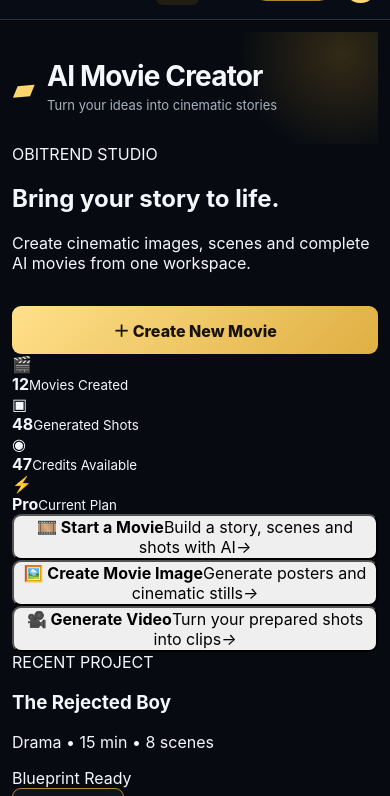
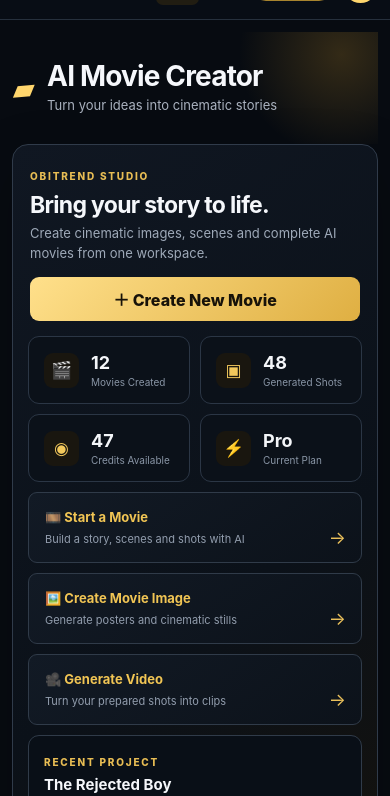
Before and after one commit to birdsin/Obitrend-AI-Movie-Creator, a website: page index.html in a window 390 px wide. Shown: the part 48-844 px from the top of the page. Drawn offline with Linux system fonts and the light colour scheme.

Commit message:
Style realistic AI movie dashboard

```diff
--- a/styles.css
+++ b/styles.css
@@ -2062,3 +2062,38 @@ img{max-width:100%}
   .dashboard{width:100%;max-width:100%}
   .dashboard section{margin-left:0 !important;margin-right:0 !important}
 }
+
+
+/* REALISTIC AI MOVIE DASHBOARD */
+.movie-dashboard-overview{margin:0 0 20px;background:linear-gradient(145deg,#101722 0%,#0b1119 58%,#15120c 100%);border:1px solid #303b4a;border-radius:16px;padding:22px;box-shadow:0 20px 55px rgba(0,0,0,.22)}
+.movie-dashboard-welcome{display:flex;align-items:center;justify-content:space-between;gap:20px;padding:4px 2px 20px}
+.dashboard-eyebrow{display:inline-block;color:#e8bd54;font-size:10px;font-weight:850;letter-spacing:.18em}
+.movie-dashboard-welcome h2{margin:7px 0 5px;font-size:27px;letter-spacing:-.03em}
+.movie-dashboard-welcome p{margin:0;color:#9ea9b8;font-size:13px;line-height:1.5}
+.dashboard-create-btn{width:auto;min-width:190px;margin:0;height:44px}
+.movie-stat-grid{display:grid;grid-template-columns:repeat(4,1fr);gap:10px}
+.movie-stat-card{display:flex;align-items:center;gap:12px;padding:15px;border:1px solid #2b3645;background:#0b1119;border-radius:11px}
+.movie-stat-card>span{width:35px;height:35px;display:grid;place-items:center;border-radius:9px;background:#19160f;color:#f2c85c;font-size:17px}
+.movie-stat-card b{display:block;font-size:18px;color:#f4f6f9}
+.movie-stat-card small{display:block;color:#8995a5;font-size:10px;margin-top:3px}
+.movie-quick-grid{display:grid;grid-template-columns:repeat(3,1fr);gap:10px;margin-top:10px}
+.movie-quick-card{position:relative;text-align:left;min-height:92px;padding:16px 42px 14px 16px;border:1px solid #303b49;border-radius:11px;background:linear-gradient(145deg,#121a25,#0c121a);color:#fff;cursor:pointer}
+.movie-quick-card:hover{border-color:#a68135;background:#151c27}
+.movie-quick-card strong{display:block;font-size:13px;color:#f1c554}
+.movie-quick-card span{display:block;color:#929dad;font-size:11px;line-height:1.45;margin-top:7px}
+.movie-quick-card em{position:absolute;right:15px;top:34px;color:#eac05b;font-style:normal;font-size:18px}
+.movie-recent-strip{margin-top:10px;padding:14px 15px;border:1px solid #303b49;border-radius:11px;background:#090f17;display:flex;align-items:center;justify-content:space-between;gap:12px}
+.movie-recent-strip h3{margin:5px 0 3px;font-size:15px}
+.movie-recent-strip p{margin:0;color:#8995a5;font-size:11px}
+.project-state{white-space:nowrap;padding:6px 9px;border-radius:20px;background:#142119;color:#73e18b;font-size:10px;border:1px solid #31553a}
+@media(max-width:720px){
+  .movie-dashboard-overview{padding:15px;margin-bottom:15px}
+  .movie-dashboard-welcome{display:block;padding-bottom:15px}
+  .movie-dashboard-welcome h2{font-size:23px}
+  .dashboard-create-btn{width:100%;margin-top:14px}
+  .movie-stat-grid{grid-template-columns:1fr 1fr}
+  .movie-quick-grid{grid-template-columns:1fr}
+  .movie-recent-strip{display:block}
+  .movie-recent-strip .outline-btn{width:100%;margin-top:12px}
+  .project-state{display:inline-block;margin-top:9px}
+}
```
